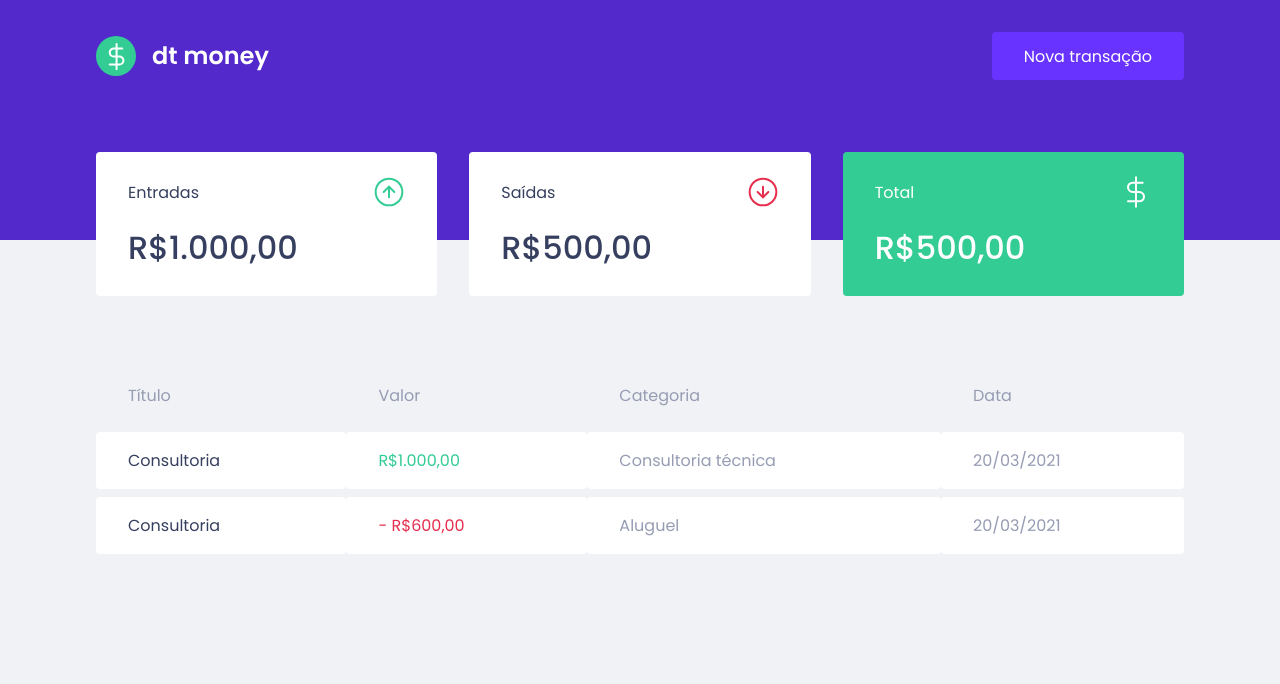
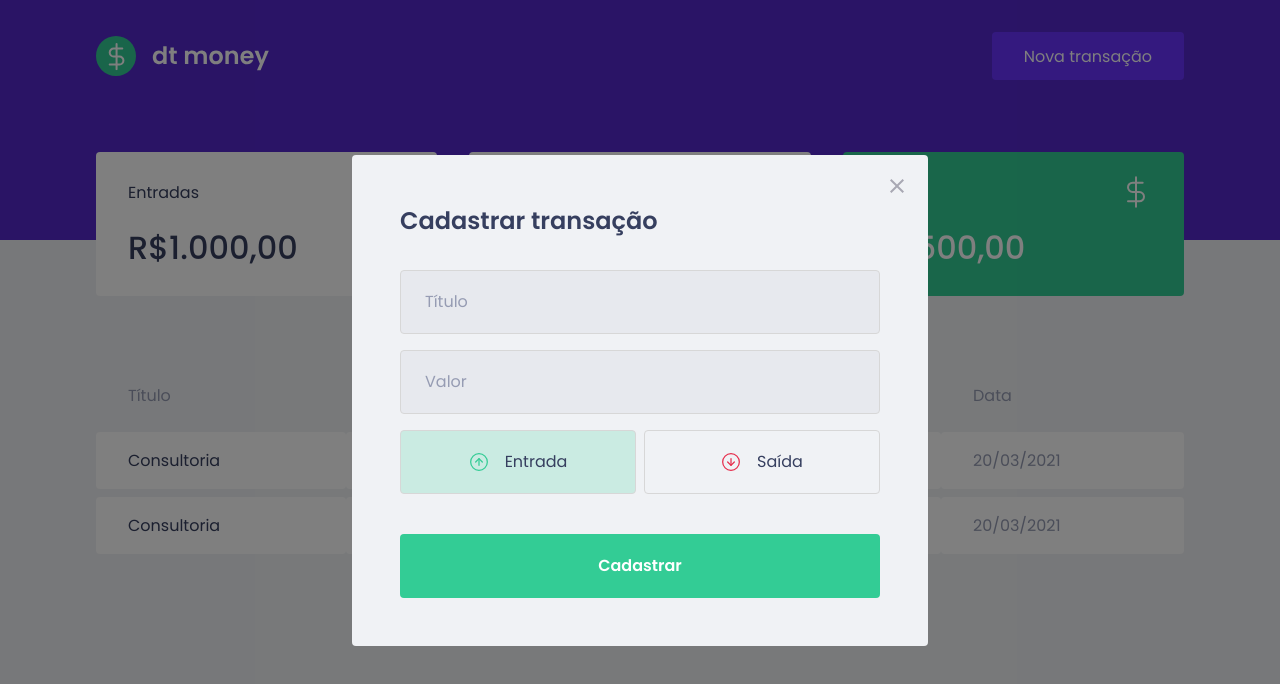
Before and after one commit to luzimar/mymoney, a React (Create React App) app: page / in a window 1280 px wide. Both pictures are taken after a click on the button "Nova transação". Shown: the top 684 px of the page. Built offline with nearby package versions, Linux system fonts and the light colour scheme; no server answers; what miragejs would draw is missing.

Commit message:
#5 Criação e estilização do componente de modal de cadastro de transações

```diff
--- a/package.json
+++ b/package.json
@@ -12,8 +12,10 @@
     "@types/react-dom": "^17.0.0",
     "axios": "^0.21.1",
     "miragejs": "^0.1.41",
+    "polished": "^4.1.1",
     "react": "^17.0.2",
     "react-dom": "^17.0.2",
+    "react-modal": "^3.12.1",
     "react-scripts": "4.0.3",
     "styled-components": "^5.2.1",
     "typescript": "^4.1.2",
@@ -44,6 +46,7 @@
     ]
   },
   "devDependencies": {
+    "@types/react-modal": "^3.12.0",
     "@types/styled-components": "^5.1.9"
   }
 }
--- a/src/App.tsx
+++ b/src/App.tsx
@@ -1,13 +1,28 @@
+import { useState } from 'react';
 import { GlobalStyle } from './styles/global';
 import { Header } from './components/Header';
 import Dashboard from './components/Dashboard';
+import NewTransactionModal from './components/NewTransactionModal';
 
 export function App() {
+  const [isNewTransactionModalOpen, setIsNewTransactionModalOpen] = useState(false);
+
+  function handleOpenNewTransactionModal() {
+    setIsNewTransactionModalOpen(true);
+  }
+
+  function handleCloseNewTransactionModal() {
+    setIsNewTransactionModalOpen(false);
+  }
+
   return (
     <>
       <GlobalStyle/>
-      <Header />
+      <Header onOpenNewTransactionModal={handleOpenNewTransactionModal}/>
       <Dashboard/>
+      <NewTransactionModal
+        isOpen={isNewTransactionModalOpen}
+        onRequestClose={handleCloseNewTransactionModal}/>
     </>
   );
 }
--- a/src/components/Header/index.tsx
+++ b/src/components/Header/index.tsx
@@ -1,14 +1,21 @@
+import { useState } from 'react';
 import logoImg from '../../assets/logo.svg';
 import { Container, Content } from './styles';
 
-export function Header(){
+interface HeaderProps {
+    onOpenNewTransactionModal: () => void;
+}
+
+export function Header({ onOpenNewTransactionModal }: HeaderProps) {
     return (
         <Container>
             <Content>
                 <img src={logoImg} alt="dt money"/>
-                <button type="button">
+                <button type="button" onClick={onOpenNewTransactionModal}>
                     Nova transação
                 </button>
+
+
             </Content>
         </Container>
     );
--- /dev/null
+++ b/src/components/NewTransactionModal/index.tsx
@@ -0,0 +1,70 @@
+import Modal from 'react-modal';
+import { Container, TransactionTypeContainer, RadioBox } from './styles';
+import closeImg from '../../assets/close.svg';
+import incomeImg from '../../assets/income.svg';
+import outcomeImg from '../../assets/outcome.svg';
+import { useState } from 'react';
+
+interface NewTransactionModalProps {
+    isOpen: boolean;
+    onRequestClose: () => void;
+}
+
+Modal.setAppElement('#root');
+
+export default function NewTransactionModal({isOpen, onRequestClose}: NewTransactionModalProps) {
+    const [type, setType] = useState('deposit');
+
+    return (
+      <Modal
+        isOpen={isOpen}
+        onRequestClose={onRequestClose}
+        overlayClassName="react-modal-overlay"
+        className="react-modal-content"
+       >
+
+        <button
+            type="button"
+            onClick={onRequestClose}
+            className="react-modal-close"
+        >
+            <img src={closeImg} alt="Fechar modal" />
+        </button>
+
+        <Container>
+            <h2>Cadastrar transação</h2>
+            <input
+                placeholder="Título"/>
+            <input
+                type="number"
+                placeholder="Valor"/>
+
+            <TransactionTypeContainer>
+                <RadioBox
+                    type="button"
+                    onClick={() => setType('deposit')}
+                    isActive={type === 'deposit'}
+                    activeColor="green"
+                >
+                    <img src={incomeImg} alt="Entrada" />
+                    <span>Entrada</span>
+                </RadioBox>
+                <RadioBox
+                    type="button"
+                    onClick={() => setType('withdraw')}
+                    isActive={type === 'withdraw'}
+                    activeColor="red"
+                >
+                    <img src={outcomeImg} alt="Saída" />
+                    <span>Saída</span>
+                </RadioBox>
+            </TransactionTypeContainer>
+
+
+            <button type="submit">
+                Cadastrar
+            </button>
+        </Container>
+      </Modal>
+    )
+}
--- /dev/null
+++ b/src/components/NewTransactionModal/styles.ts
@@ -0,0 +1,91 @@
+import styled from "styled-components";
+import { darken, transparentize } from 'polished';
+
+export const Container = styled.form`
+    h2 {
+        color: var(--text-title);
+        font-size: 1.5rem;
+        margin-bottom: 2rem;
+    }
+
+    input {
+        width: 100%;
+        padding: 0 1.5rem;
+        height: 4rem;
+        border-radius: 0.25rem;
+        border: 1px solid #d7d7d7;
+        background: #e7e9ee;
+        font-weight: 400;
+        font-size: 1rem;
+
+        &::placeholder {
+            color: var(--text-body);
+        }
+
+        & + input {
+            margin-top: 1rem;
+        }
+    }
+
+    button[type="submit"] {
+        width: 100%;
+        padding: 0 1.5rem;
+        height: 4rem;
+        background: var(--green);
+        color: #fff;
+        border-radius: 0.25rem;
+        border: 0;
+        font-size: 1rem;
+        font-weight: 600;
+        margin-top: 1.5rem;
+        transition: filter 0.2s;
+
+        &:hover {
+            filter: brightness(0.9);
+        }
+    }
+`;
+
+export const TransactionTypeContainer = styled.div`
+    margin: 1rem 0;
+    display: grid;
+    grid-template-columns: 1fr 1fr;
+    gap: 0.5rem;
+`;
+
+interface RadioBoxProps {
+    isActive: boolean;
+    activeColor: 'green' | 'red';
+}
+
+const colors = {
+    green: '#33CC95',
+    red: '#E52E4D'
+}
+
+export const RadioBox = styled.button<RadioBoxProps>`
+    height: 4rem;
+    border: 1px solid #d7d7d7;
+    border-radius: 0.25rem;
+    background: ${props => props.isActive ? transparentize(0.8, colors[props.activeColor]) : 'transparent'};
+    display: flex;
+    align-items: center;
+    justify-content: center;
+    transition: border-color 0.2s;
+
+    &:hover {
+        border-color: ${darken(0.1, '#d7d7d7')}
+    }
+
+    img {
+        width: 20px;
+        height: 20px;
+    }
+
+    span {
+        display: inline-block;
+        margin-left: 1rem;
+        font-size: 1rem;
+        color: var(--text-title);
+    }
+`;
--- a/src/styles/global.ts
+++ b/src/styles/global.ts
@@ -1,4 +1,4 @@
-import { createGlobalStyle } from 'styled-components';
+import styled, { createGlobalStyle } from 'styled-components';
 
 export const GlobalStyle = createGlobalStyle`
     :root {
@@ -19,6 +19,7 @@
       margin: 0;
       padding: 0;
       box-sizing: border-box;
+      outline: none;
     }
 
     html {
@@ -53,4 +54,38 @@
         opacity: 0.6;
         cursor: not-allowed;
     }
+
+    .react-modal-overlay {
+        background: rgba(0, 0, 0, 0.5);
+        position: fixed;
+        top: 0;
+        bottom: 0;
+        right: 0;
+        left: 0;
+        display: flex;
+        align-items: center;
+        justify-content: center;
+    }
+
+    .react-modal-content {
+        width: 100%;
+        max-width: 576px;
+        background: var(--background);
+        padding: 3rem;
+        position: relative;
+        border-radius: 0.25rem;
+    }
+
+    .react-modal-close {
+        position: absolute;
+        right: 1.5rem;
+        top: 1.5rem;
+        border: 0;
+        background: transparent;
+        transition: filter 0.2s;
+
+        &:hover {
+            filter: brightness(0.8);
+        }
+    }
 `;
```
Also changed, not shown: 1 other file (tests, documents, lock files or other folders).
